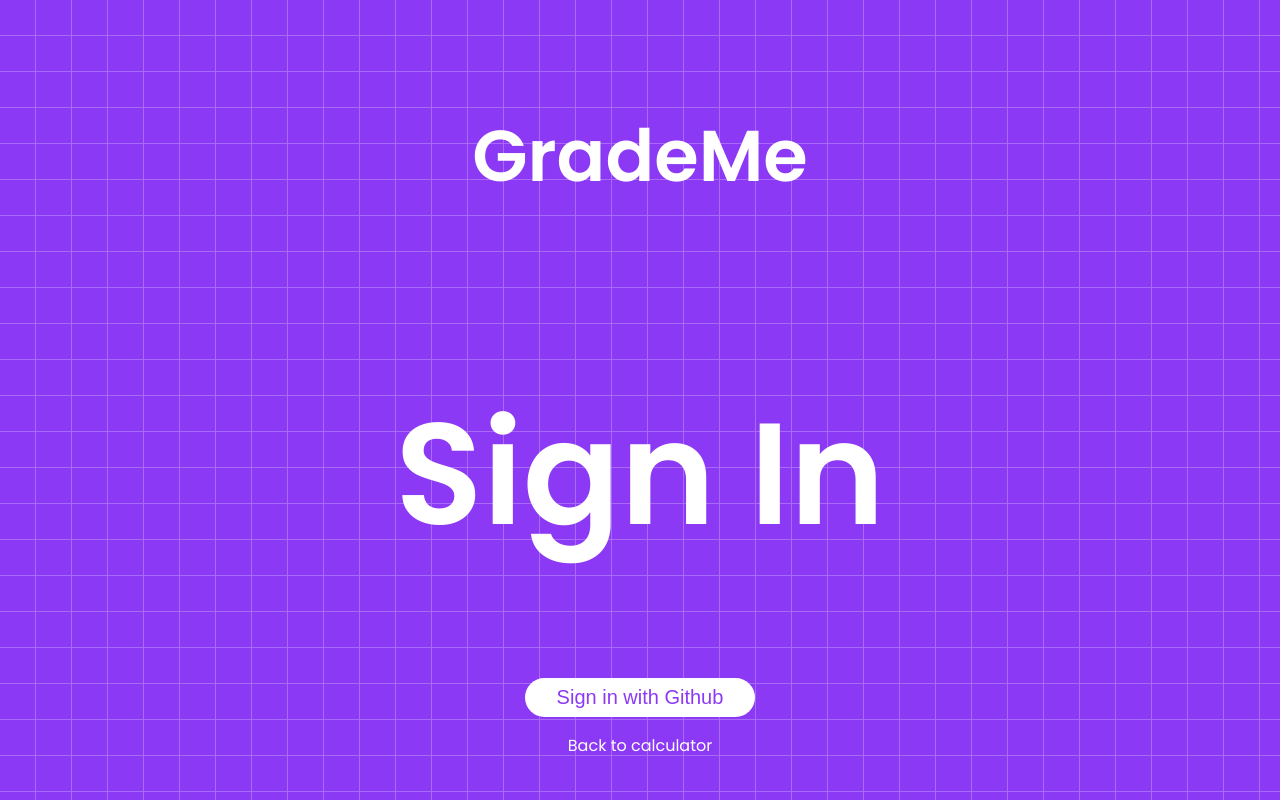
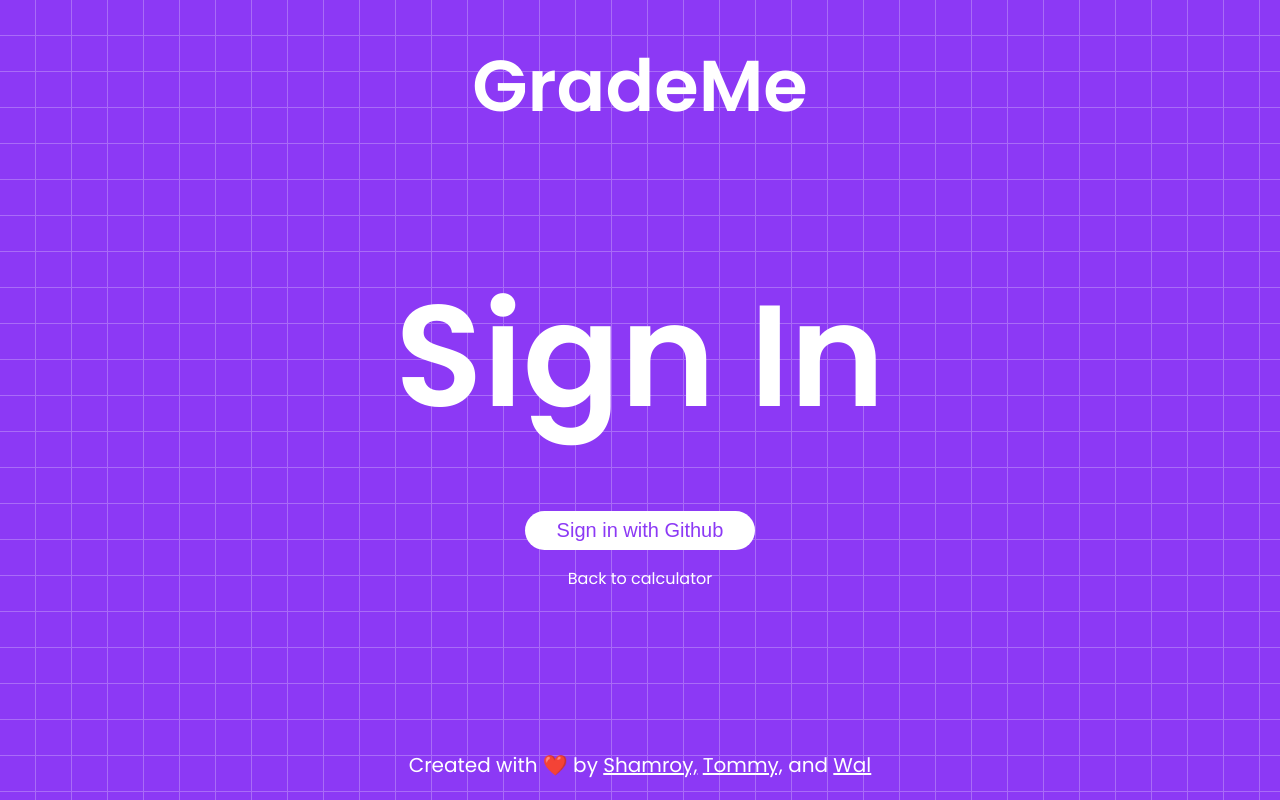
Before and after one commit to MLH-Fellowship/GradeMe, a React (Create React App) app: page / in a window 1280 px wide. Built offline with nearby package versions, Linux system fonts and the light colour scheme.

Commit message:
Added names to signup page and added link to project

```diff
--- a/src/components/Button.tsx
+++ b/src/components/Button.tsx
@@ -11,6 +11,10 @@ const StyledGenericButton = css`
   border: none;
   font-size: 20px;
   padding: 0.5rem 2rem;
+
+  &:hover {
+    cursor: pointer;
+  }
 `;
 
 const StyledLinkButton = styled(Link)`
--- a/src/components/Calculator/AssignmentList.tsx
+++ b/src/components/Calculator/AssignmentList.tsx
@@ -4,13 +4,20 @@ import styled from "styled-components";
 const StyledAssignmentList = styled.div`
 `;
 
+const AssignmentTable = styled.div`
+  display: grid;
+  grid-template-columns: repeat(3, 1fr);
+  justify-items: center;
+`;
+
 const StyledAssignment = styled.div`
-  display: flex;
-  flex-direction: row;
-  justify-content: space-between;
+  display: grid;
+  grid-template-columns: repeat(3, 1fr);
+  justify-items: center;
 
   p {
     font-size: 20px;
+    margin: 0;
   }
 `;
 
@@ -31,6 +38,11 @@ const AssignmentList = (props: AssignmentListProps) => {
   return (
     <StyledAssignmentList>
       <h2>Assignment List</h2>
+      <AssignmentTable>
+        <h3>Assignment Name</h3>
+        <h3>Grade</h3>
+        <h3>Weight</h3>
+      </AssignmentTable>
       {props.assignments.map((assignment) => (
           <StyledAssignment key={assignment.id}>
             <p>{assignment.name}</p>
--- a/src/components/Home.tsx
+++ b/src/components/Home.tsx
@@ -11,7 +11,7 @@ const StyledHome = styled.div`
   color: ${white};
   display: flex;
   flex-direction: column;
-  justify-content: center;
+  justify-content: space-between;
   align-items: center;
 
   /* Background styles */
@@ -32,11 +32,13 @@ const StyledHome = styled.div`
   h2 {
     font-size: 72px;
     font-weight: 600;
+    margin: 2rem 0 -2rem 0;
   }
 
   h1 {
     font-size: 144px;
     font-weight: 600;
+    margin: 0 0 2rem 0;
   }
 
   p {
@@ -51,12 +53,31 @@ const StyledButton = styled.button`
   color: ${primaryColor};
   font-size: 20px;
   padding: 0.5rem 2rem;
-  margin-bottom: 1rem;
+  margin: 1rem 0 1rem 0;
+
+  &:hover {
+    cursor: pointer;
+  }
+`;
+
+const StyledOptions = styled.div`
+  display: flex;
+  flex-direction: column;
+  align-items: center;
 `;
 
 const StyledLink = styled(Link)`
   color: ${white};
   text-decoration: none;
+
+  &:hover {
+    cursor: pointer;
+  }
+`;
+
+const UnderlineLink = styled.a`
+  color: ${white};
+  text-decoration: underline;
 `;
 
 const Home = () => {
@@ -67,9 +88,19 @@ const Home = () => {
   return (
     <StyledHome>
       <h2>GradeMe</h2>
-      <h1>Sign In</h1>
-      <StyledButton onClick={signIn}>Sign in with Github</StyledButton>
-      <StyledLink to="/calculator">Back to calculator</StyledLink>
+      <StyledOptions>
+        <h1>Sign In</h1>
+        <StyledButton onClick={signIn}>Sign in with Github</StyledButton>
+        <StyledLink to="/calculator">Back to calculator</StyledLink>
+      </StyledOptions>
+      <p>
+        Created with ❤️ by{" "}
+        <UnderlineLink href="https://github.com/spellew">
+          Shamroy,
+        </UnderlineLink>{" "}
+        <UnderlineLink href="https://github.com/tomdng">Tommy,</UnderlineLink>{" "}
+        and <UnderlineLink href="https://github.com/Walsker">Wal</UnderlineLink>
+      </p>
     </StyledHome>
   );
 };
--- a/src/components/Navbar.tsx
+++ b/src/components/Navbar.tsx
@@ -29,7 +29,7 @@ const StyledLink = styled(Link)`
   }
 
   p {
-    font-size:24px;
+    font-size: 24px;
     margin-right: 2rem;
   }
 `;
@@ -45,6 +45,9 @@ const Navbar = () => {
         <StyledLink to="/">
           <p>How to</p>
         </StyledLink>
+        <StyledLink as="a" href="https://github.com/MLH-Fellowship/GradeMe">
+          <p>Github</p>
+        </StyledLink>
         <Button to="/">Sign In</Button>
       </NavLinks>
     </StyledNav>
```
Lines whose indentation alone changed are shown as unchanged.
